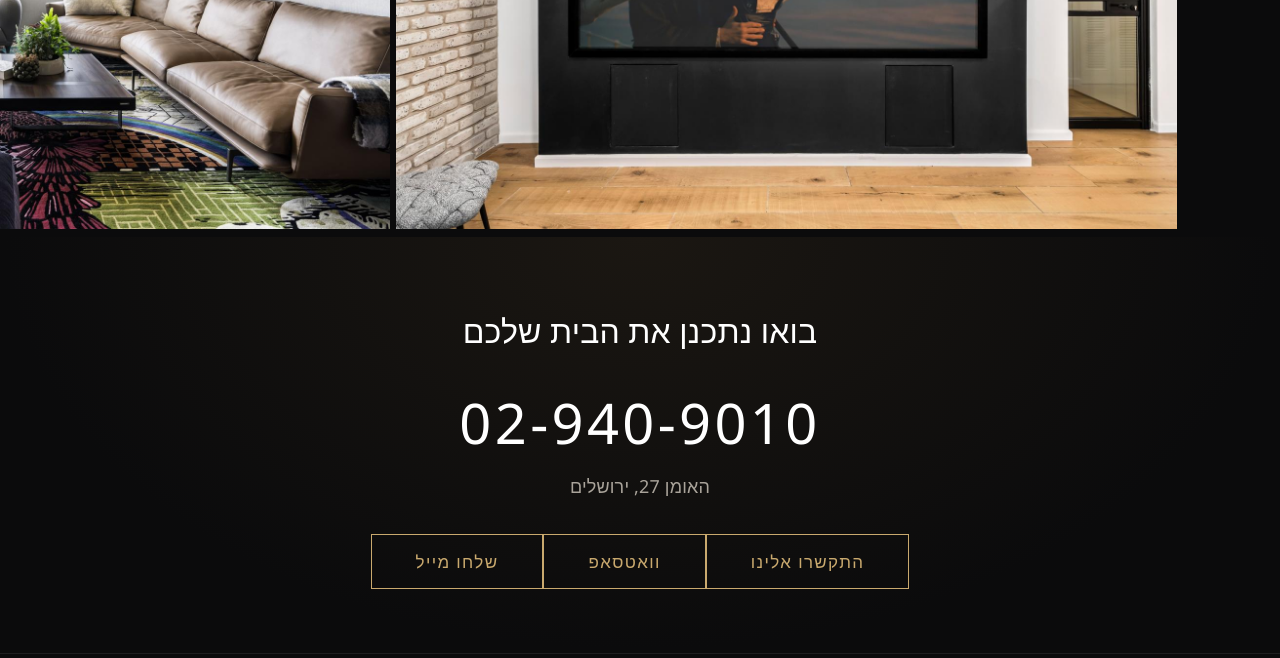
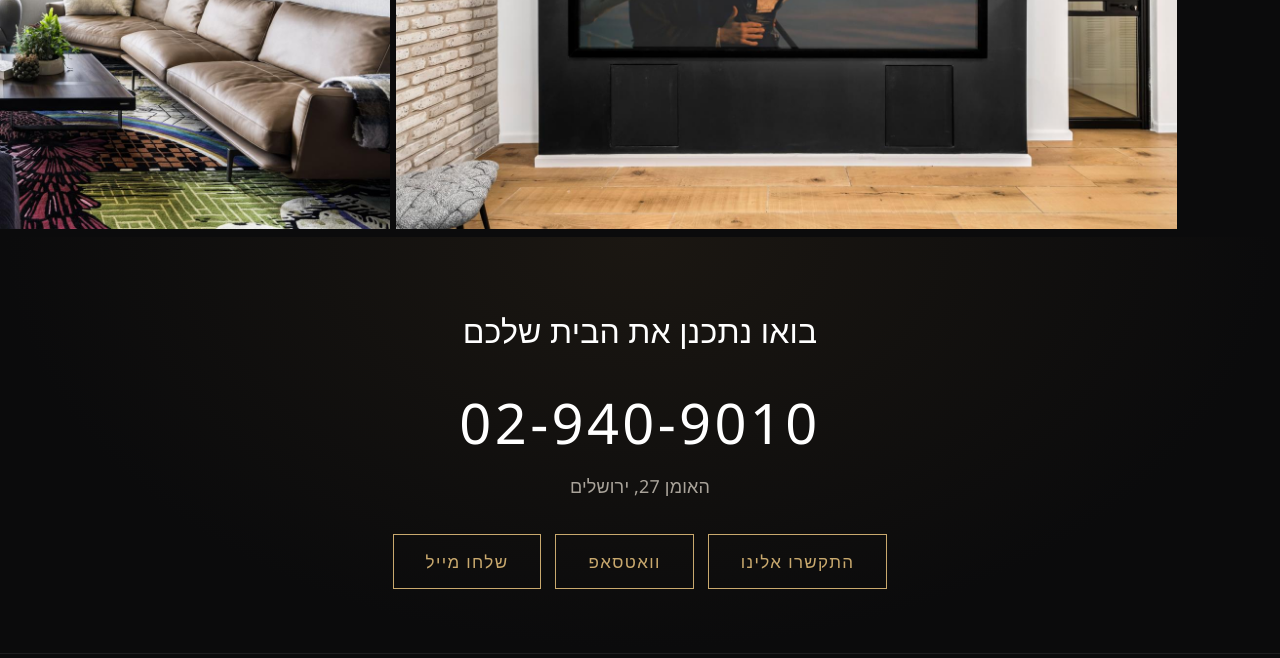
Before and after one commit to audioplus-il/audioplus-il.github.io, a plain HTML site: page index.html in a window 1280 px wide. Shown: the part 5045-5703 px from the top of the page. Drawn offline with Linux system fonts and the light colour scheme.

Commit message:
Style contact buttons row

```diff
--- a/style.css
+++ b/style.css
@@ -117,3 +117,5 @@ html.a11y-contrast .lp-btn, html.a11y-contrast .stmt a, html.a11y-contrast .lp-f
 html.a11y-contrast .lp-hero::before { background: rgba(0,0,0,.8); }
 html.a11y-font body, html.a11y-font button { font-family: Arial, Helvetica, sans-serif !important; }
 html.a11y-font .lp * { font-weight: 400 !important; letter-spacing: 0 !important; }
+.lp-btns { display: flex; flex-wrap: wrap; justify-content: center; gap: 0 14px; }
+.lp-btns .lp-btn { padding-left: 32px; padding-right: 32px; }
```
